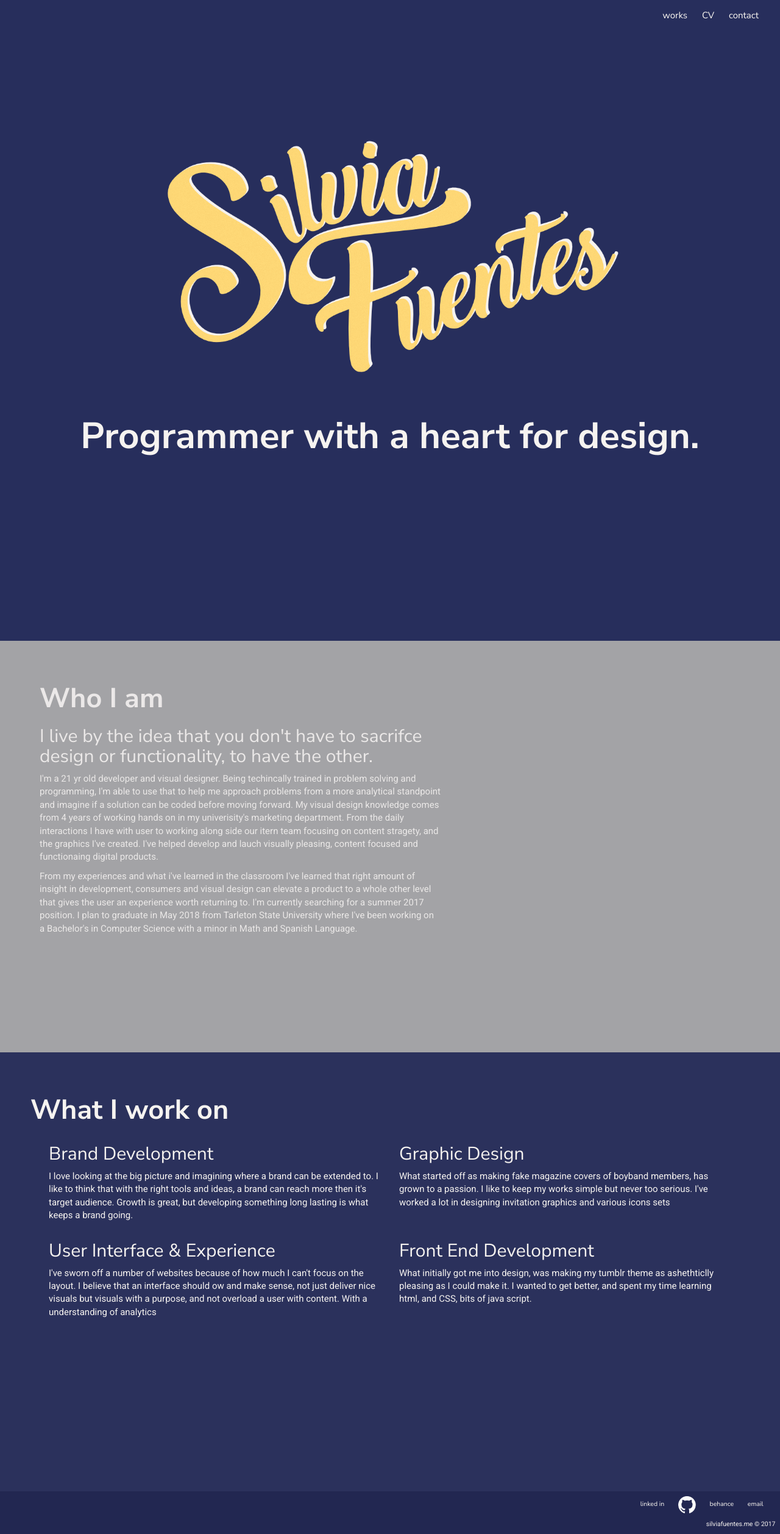
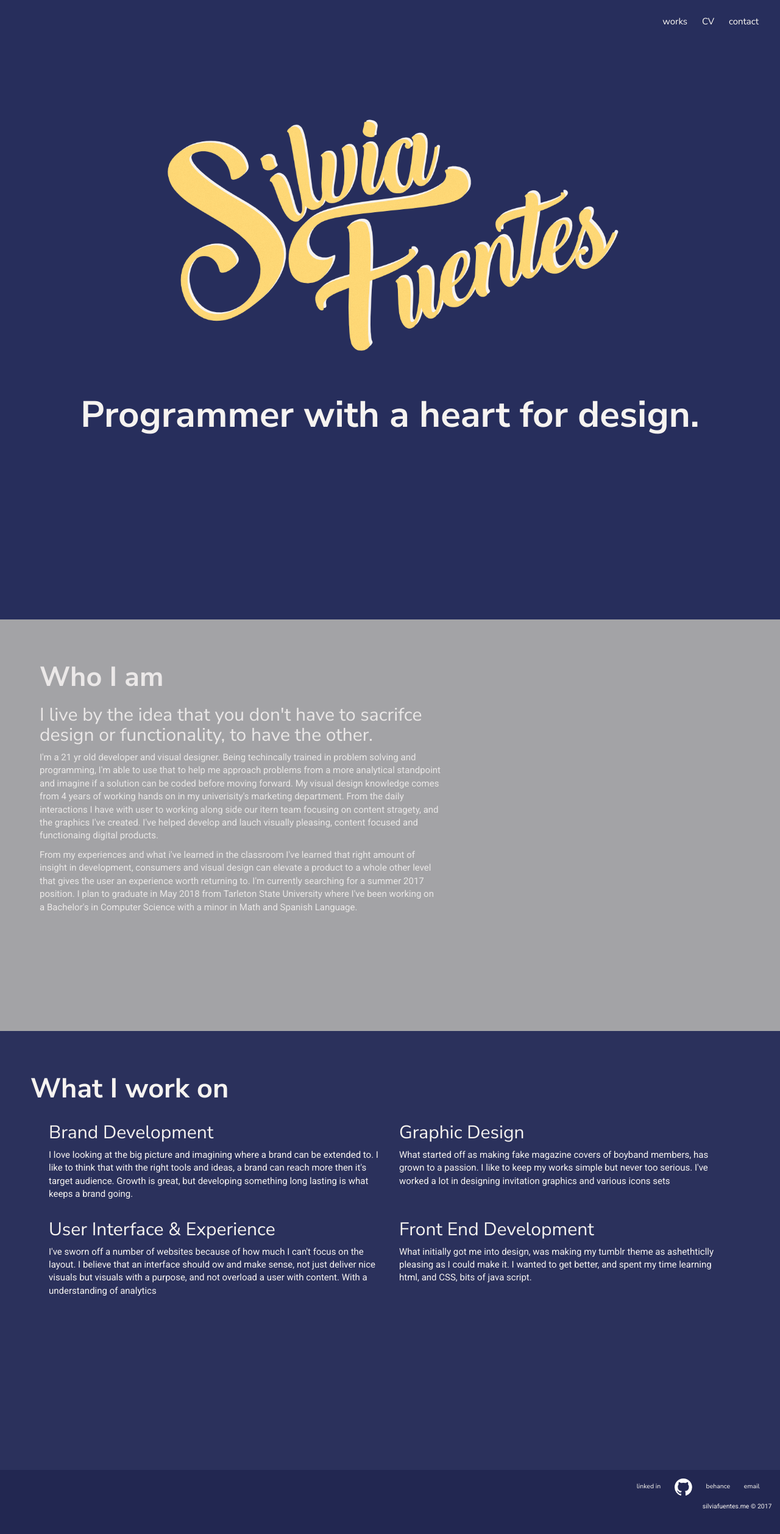
Before and after one commit to silviafuen/silviafuen.github.io, a Jekyll site: the page built from index.html, in a window 1280 px wide. Shown: the whole page at 61% size. Built offline with Jekyll 4.4.1, drawn with Linux system fonts in a browser that asks for light colours.

Commit message:
visual edits + major changes to footer
the visual, design edits. Addition of container and body styling, major
changes to styling and background color to join footer look.

```diff
--- a/css/main.css
+++ b/css/main.css
@@ -1,16 +1,29 @@
-html,body {
-  background-color: #272E5C;
+html, body {
+  background-color: #222751;
   color: #F6F3F0;
   font-size: 15px;
   font-family: 'Roboto', sans-serif;
+
+}
+.container {
+  margin: 5rem;
+  margin-top: 0;
+  padding: .5rem;
+}
+
+body {
+  background-color: #272E5C;
+  width: 100%;
+  display: inline-block;
 }
 
 header {
-  padding-bottom: 90px;
+  padding-top: 10px;
+  padding-bottom: 45px;
 }
 
 * {
-  margin: 0;
+  margin: 0px;
   padding: 0;
 }
 
@@ -32,9 +45,10 @@
   font-size: 2em;
 }
 
-.logo {
-  margin: 10px;
-  position: initial;
+#logo {
+  margin: -1%;
+  align-items: left;
+  position: sticky;
   height: 15%;
   width: 15%;
 }
@@ -63,19 +77,16 @@
 }
 
 footer {
-  /*position:absolute;
-  bottom:0;
-  width:100%;
-     /* Height of the footer*/
-  position:  relative;
-  padding-right: 1px;
   width: 100%;
-  height:70px;
+  height: 45%;
   background-color:#222751;
+  display: inline-block;
+  padding-right: 5px;
   text-align: right;
-  padding: .5rem;
+  padding: .9rem;
   font-size: .7em;
   bottom: 0;
+
 }
 
 ul.posts {
```
